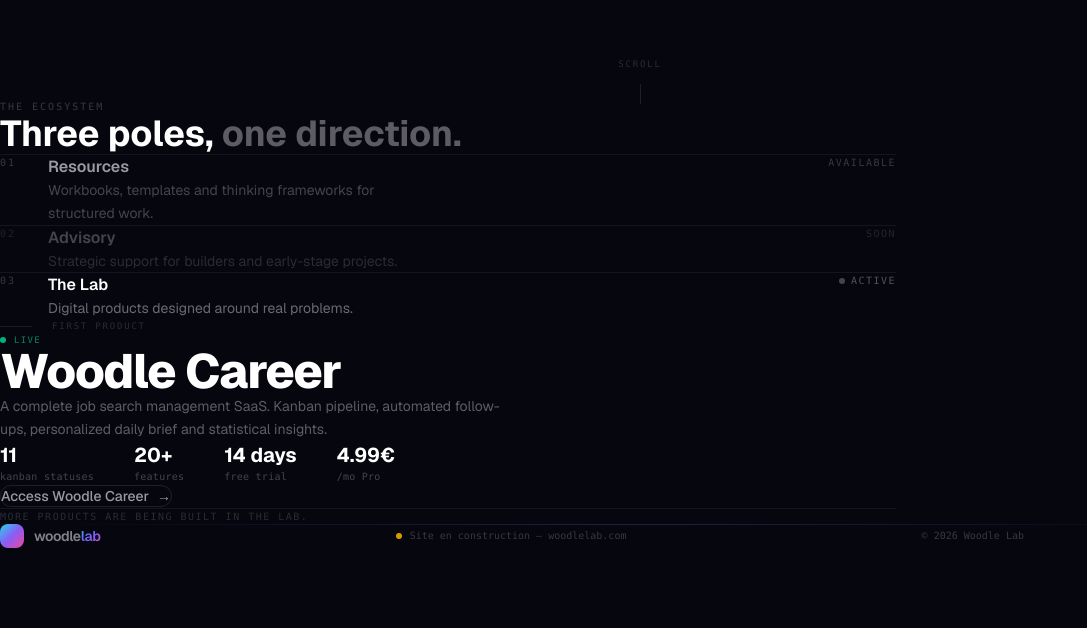
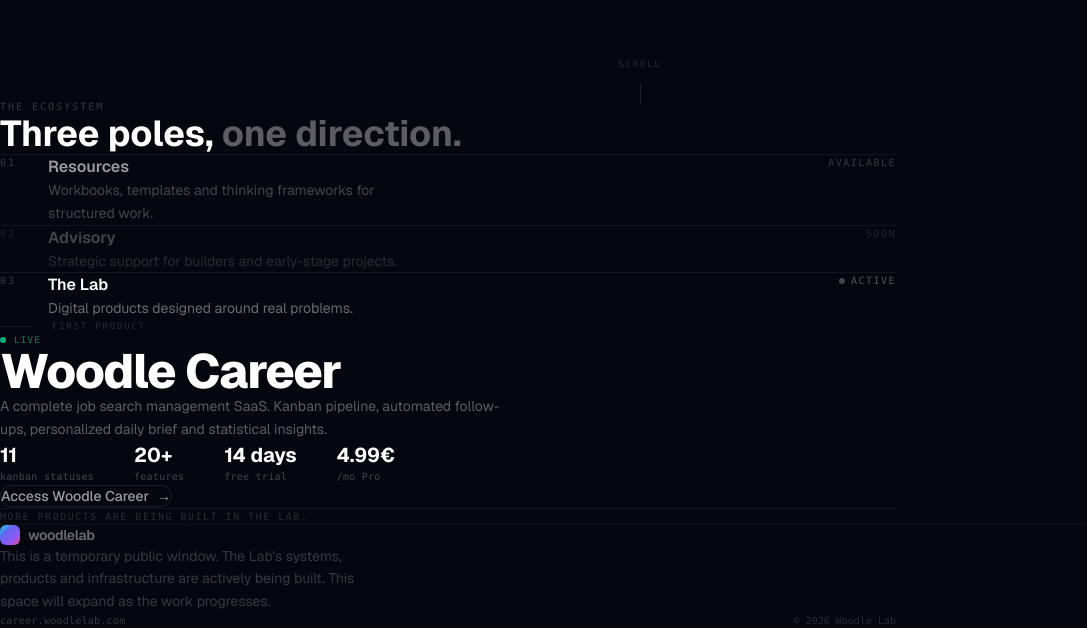
Before and after one commit to KhadySall/woodle-lab, a Next.js app: page / in a window 1280 px wide. Shown: the part 701-1329 px from the top of the page, without its empty margins (0-1087 px from the left). Before the commit the page ends 1249 px from the top, so only its background shows below. Built offline with nearby package versions, Linux system fonts and the light colour scheme.

Commit message:
design: Footer — narratif, sobre, raconte la construction en cours

```diff
--- a/src/components/sections/Footer.tsx
+++ b/src/components/sections/Footer.tsx
@@ -4,42 +4,49 @@
 
 export function Footer() {
   return (
-    <footer className="relative py-14 px-6">
+    <footer className="relative py-24 px-6">
       {/* Top separator */}
-      <div
-        className="absolute top-0 left-10 right-10 h-px"
-        style={{ background: 'linear-gradient(90deg, transparent, rgba(139,92,246,0.25), transparent)' }}
-      />
+      <div className="h-px mb-16" style={{ background: 'rgba(255,255,255,0.05)' }} />
 
-      <div className="max-w-5xl mx-auto">
+      <div className="max-w-4xl mx-auto">
         <motion.div
           initial={{ opacity: 0 }}
           whileInView={{ opacity: 1 }}
           viewport={{ once: true }}
-          transition={{ duration: 0.6 }}
-          className="flex flex-col sm:flex-row items-center justify-between gap-5"
+          transition={{ duration: 0.7 }}
         >
           {/* Logo */}
-          <div className="flex items-center gap-2.5">
+          <div className="flex items-center gap-2 mb-10">
             <div
-              className="h-6 w-6 rounded-lg shrink-0"
-              style={{ background: 'linear-gradient(135deg, #22d3ee, #8b5cf6, #ec4899)' }}
+              className="h-5 w-5 rounded-md shrink-0"
+              style={{ background: 'linear-gradient(135deg, #22d3ee, #6366f1, #8b5cf6, #ec4899)' }}
             />
-            <span className="text-white/50 font-semibold tracking-tight text-sm">
-              woodle<span className="gradient-text">lab</span>
+            <span className="text-white/40 font-semibold tracking-tight text-sm">
+              woodlelab
             </span>
           </div>
 
-          {/* Build status */}
-          <div className="flex items-center gap-2 text-[10px] font-mono text-white/20">
-            <div className="h-1.5 w-1.5 rounded-full bg-amber-400 animate-pulse" />
-            Site en construction — woodlelab.com
+          {/* Narrative */}
+          <p className="text-sm text-white/20 leading-relaxed max-w-sm mb-16">
+            This is a temporary public window. The Lab&apos;s systems,
+            products and infrastructure are actively being built.
+            This space will expand as the work progresses.
+          </p>
+
+          {/* Bottom row */}
+          <div className="flex flex-col sm:flex-row sm:items-center sm:justify-between gap-4">
+            <a
+              href="https://career.woodlelab.com"
+              target="_blank"
+              rel="noopener noreferrer"
+              className="text-[10px] font-mono text-white/20 hover:text-white/40 transition-colors tracking-wide"
+            >
+              career.woodlelab.com
+            </a>
+            <p className="text-[10px] font-mono text-white/15">
+              © {new Date().getFullYear()} Woodle Lab
+            </p>
           </div>
-
-          {/* Copyright */}
-          <p className="text-white/20 text-[10px] font-mono">
-            © {new Date().getFullYear()} Woodle Lab
-          </p>
         </motion.div>
       </div>
     </footer>
```
